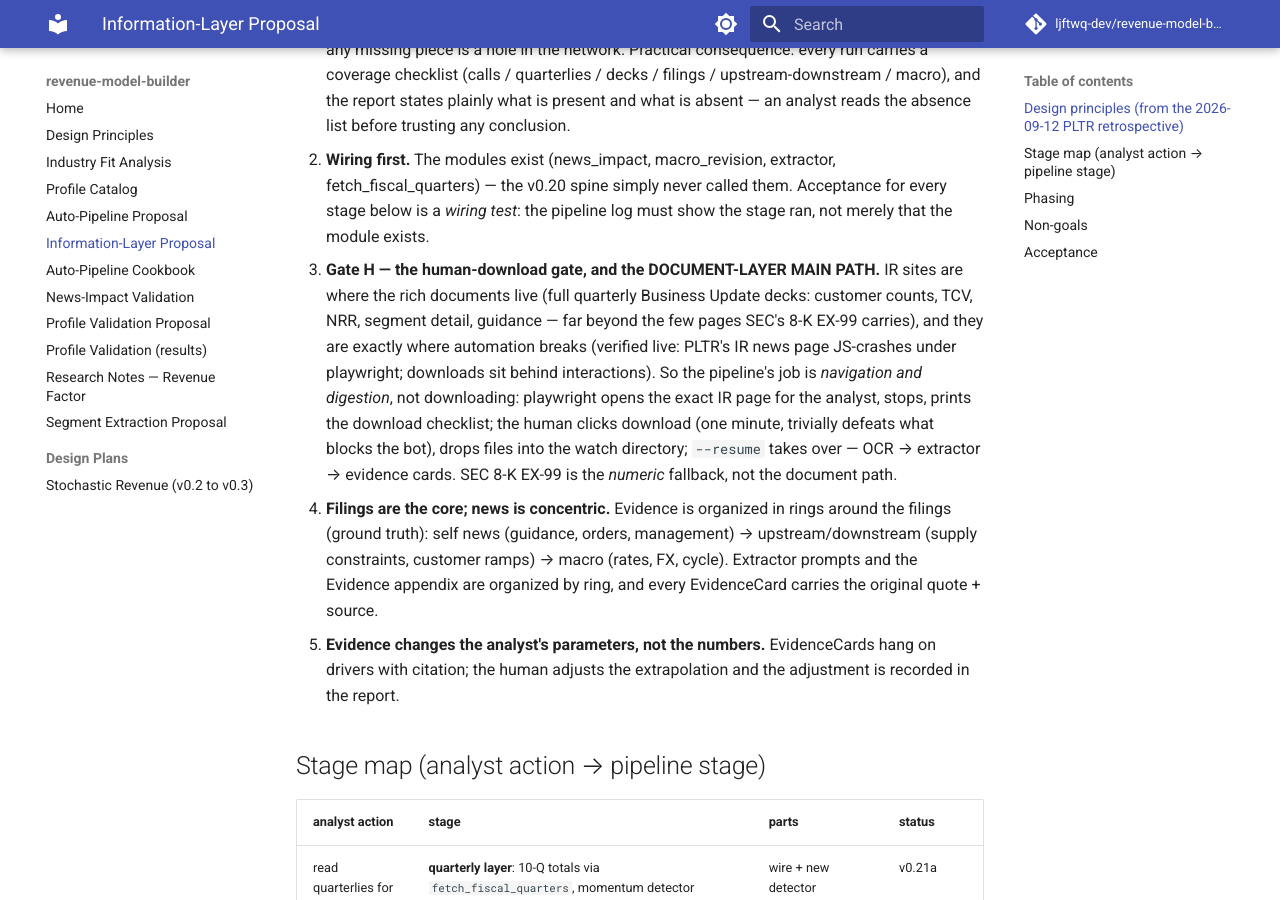
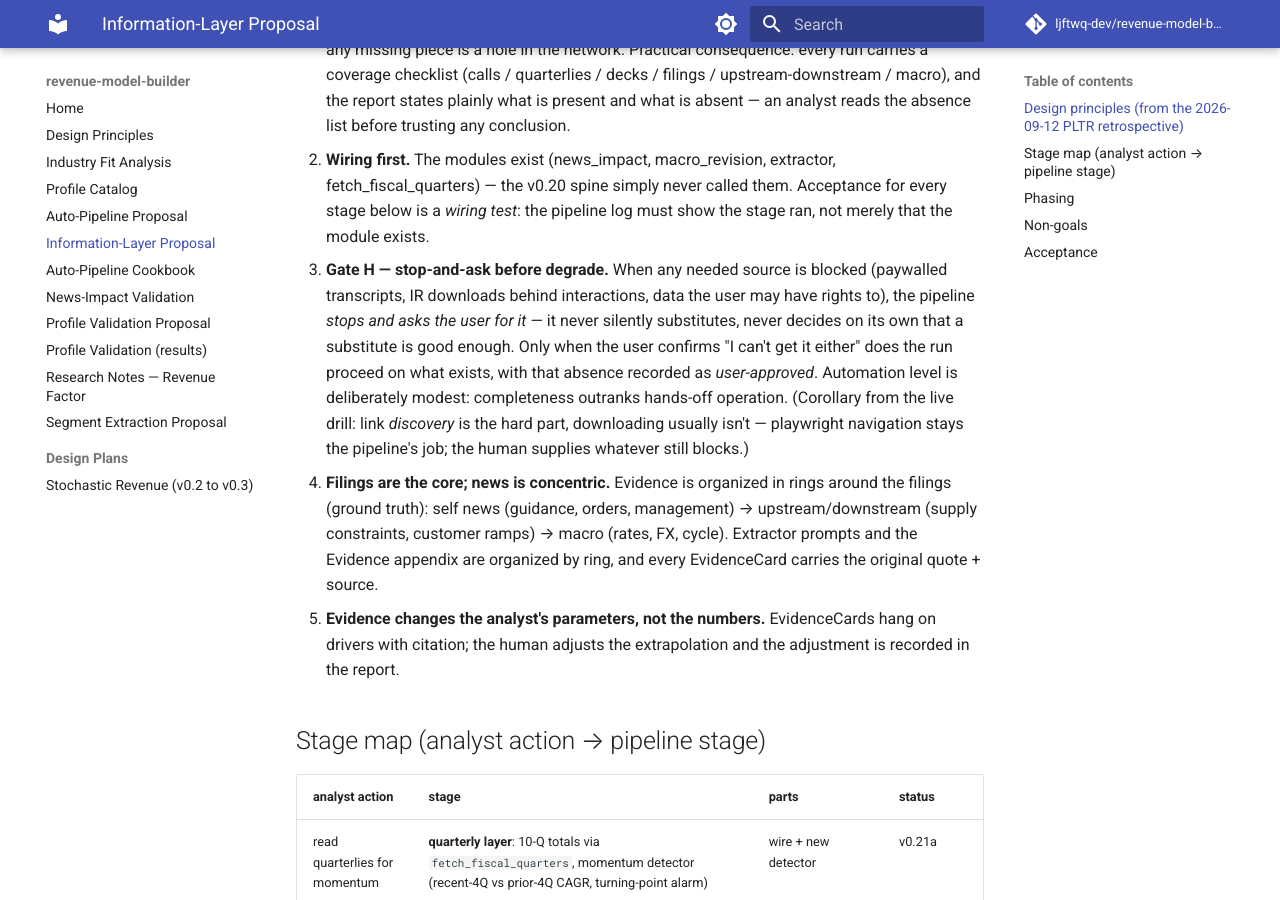
Before and after one commit to ljftwq-dev/revenue-model-builder, an MkDocs documentation site: the page built from docs/proposal-information-layer.md, in a window 1280 px wide and 900 px high, scrolled down 506 px. Built offline with MkDocs 1.6.1 and Material for MkDocs 9.7.7, drawn with Linux system fonts in a browser that asks for light colours; comment, search, counter and statistics services are not loaded.

Commit message:
docs(proposal): Gate H generalized — stop-and-ask before degrade
User correction: when a source is blocked, stop and ask the user for it;
never silently substitute or decide a downgrade alone. Proceed on
existing data only after the user confirms they can't get it either
(absence becomes user-approved). Automation level deliberately modest:
completeness outranks hands-off operation.

```diff
--- a/docs/proposal-information-layer.md
+++ b/docs/proposal-information-layer.md
@@ -25,18 +25,17 @@
    called them. Acceptance for every stage below is a *wiring test*: the
    pipeline log must show the stage ran, not merely that the module
    exists.
-2. **Gate H — the human-download gate, and the DOCUMENT-LAYER MAIN PATH.**
-   IR sites are where the rich documents live (full quarterly Business
-   Update decks: customer counts, TCV, NRR, segment detail, guidance —
-   far beyond the few pages SEC's 8-K EX-99 carries), and they are
-   exactly where automation breaks (verified live: PLTR's IR news page
-   JS-crashes under playwright; downloads sit behind interactions).
-   So the pipeline's job is *navigation and digestion*, not downloading:
-   playwright opens the exact IR page for the analyst, stops, prints the
-   download checklist; the human clicks download (one minute, trivially
-   defeats what blocks the bot), drops files into the watch directory;
-   `--resume` takes over — OCR → extractor → evidence cards. SEC 8-K
-   EX-99 is the *numeric* fallback, not the document path.
+2. **Gate H — stop-and-ask before degrade.** When any needed source is
+   blocked (paywalled transcripts, IR downloads behind interactions,
+   data the user may have rights to), the pipeline *stops and asks the
+   user for it* — it never silently substitutes, never decides on its
+   own that a substitute is good enough. Only when the user confirms
+   "I can't get it either" does the run proceed on what exists, with
+   that absence recorded as *user-approved*. Automation level is
+   deliberately modest: completeness outranks hands-off operation.
+   (Corollary from the live drill: link *discovery* is the hard part,
+   downloading usually isn't — playwright navigation stays the
+   pipeline's job; the human supplies whatever still blocks.)
 3. **Filings are the core; news is concentric.** Evidence is organized
    in rings around the filings (ground truth): self news (guidance,
    orders, management) → upstream/downstream (supply constraints,
```
